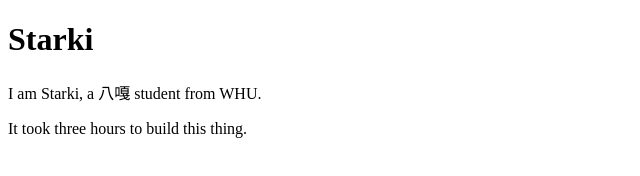
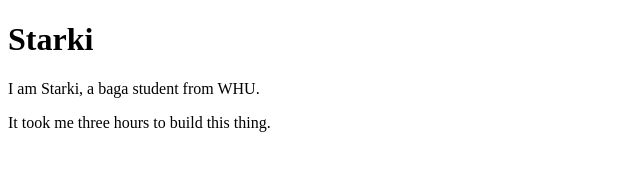
Before and after one commit to StarkiJ/StarkiJ.github.io, a plain HTML site: page index.html in a window 1280 px wide. Shown: the whole page, without its empty margins (0-640 px from the left). Drawn offline with Linux system fonts and the light colour scheme.

Commit message:
Update index.html

```diff
--- a/index.html
+++ b/index.html
@@ -7,7 +7,7 @@
 </head>
 <body>
     <h1>Starki</h1>
-    <p>I am Starki, a 八嘎 student from WHU.</p>
-    <p>It took three hours to build this thing.</p>
+    <p>I am Starki, a baga student from WHU.</p>
+    <p>It took me three hours to build this thing.</p>
 </body>
 </html>
```
